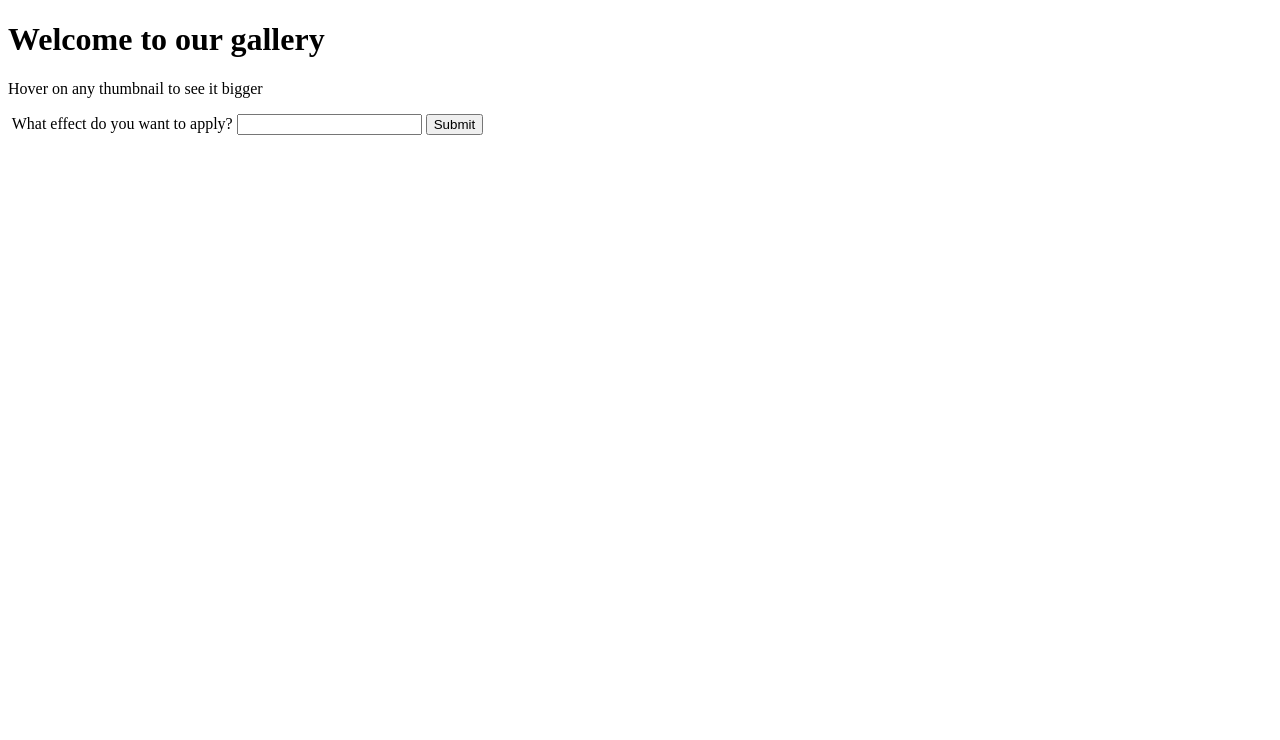
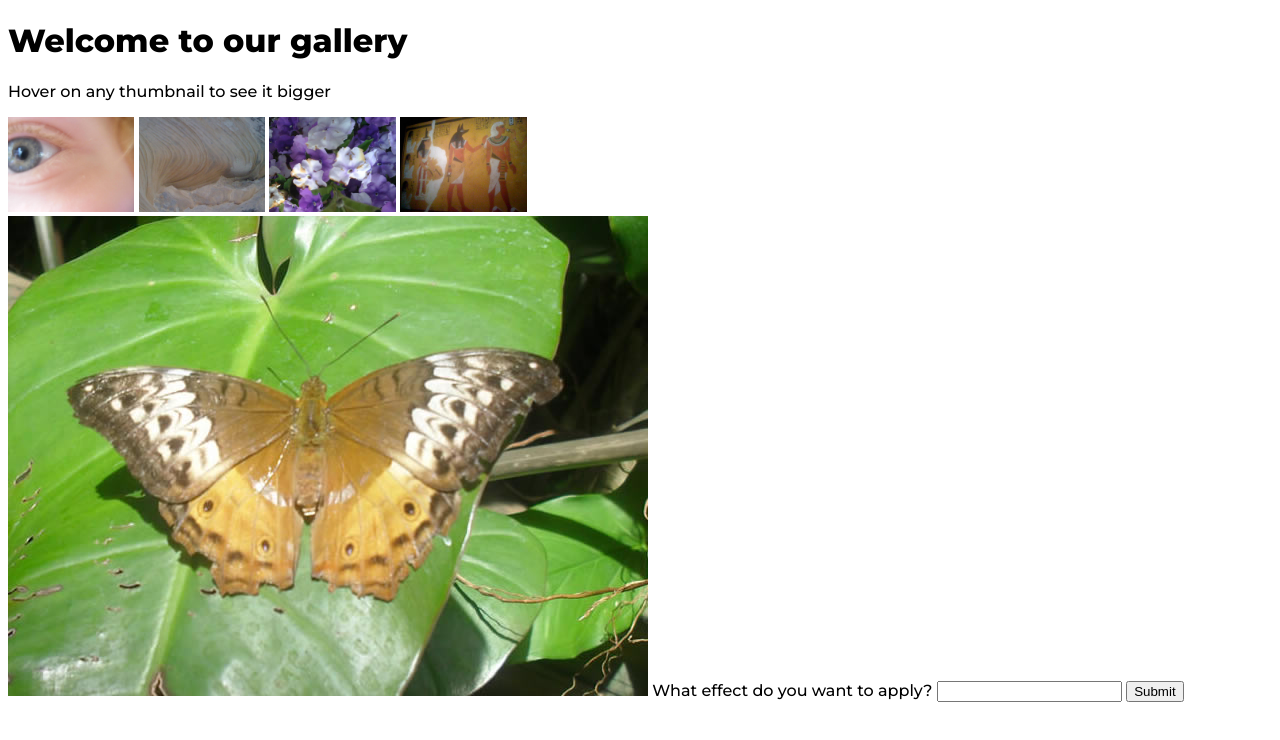
Before and after one commit to aaronlhma/1620-Final, a plain HTML site: page index.html in a window 1280 px wide. Drawn offline with Linux system fonts and the light colour scheme.

Commit message:
adds title, and semantic tags to html portion, adds imgs

```diff
--- a/index.html
+++ b/index.html
@@ -2,17 +2,26 @@
 <html lang="en">
 
 <head>
+    <title> 1620 Final </title>
     <meta charset="utf-8">
+    <link rel="stylesheet" href="styles/style.css">
 </head>
 
 <body>
-    <h1>Welcome to our gallery</h1>
+    <header> <h1>Welcome to our gallery</h1></header>
+    <main>
     <p>Hover on any thumbnail to see it bigger</p>
-    <div id="thumb-bar"> </div>
-    <img class="displayed-img">
+    <div id="thumb-bar">
+        <img src="images/pic1.jpg">
+        <img src="images/pic2.jpg">
+        <img src="images/pic3.jpg">
+        <img src="images/pic4.jpg">
+    </div>
+    <img class="displayed-img" src="images/pic5.jpg" alt="enlarged image">
     <label>What effect do you want to apply?</label>
     <input id="effect" type="text">
     <button>Submit</button>
+    </main>
 </body>
 
 </html>
--- a/styles/style.css
+++ b/styles/style.css
@@ -1,3 +1,9 @@
+@import url('https://fonts.googleapis.com/css2?family=Montserrat:ital,wght@0,200;0,300;0,500;0,600;0,800;0,900;1,500;1,700&display=swap');
 div img {
-    width: 20%;
+    width: 10%;
 }
+
+body{
+    font-family: Montserrat, Arial;
+
+}
```
Also changed, not shown: scripts/javascripts.js (added).
